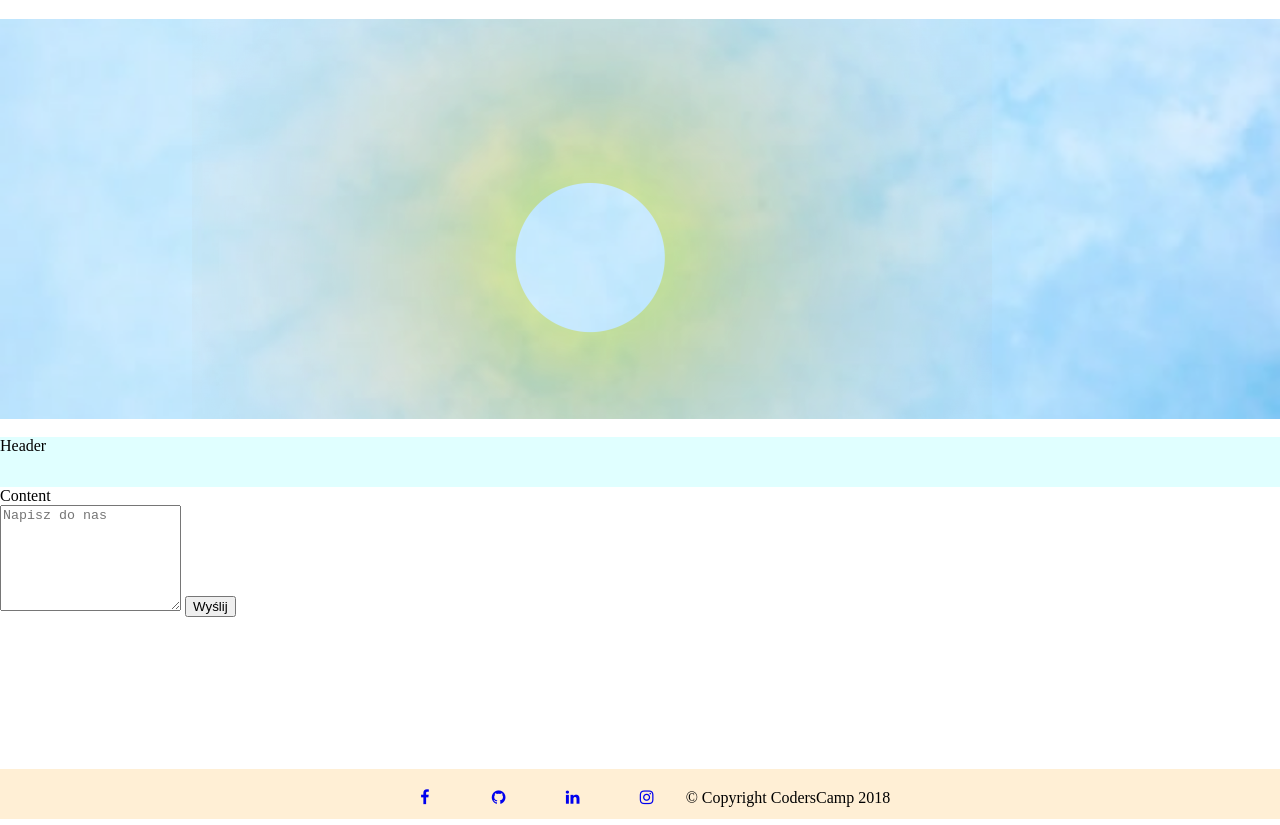
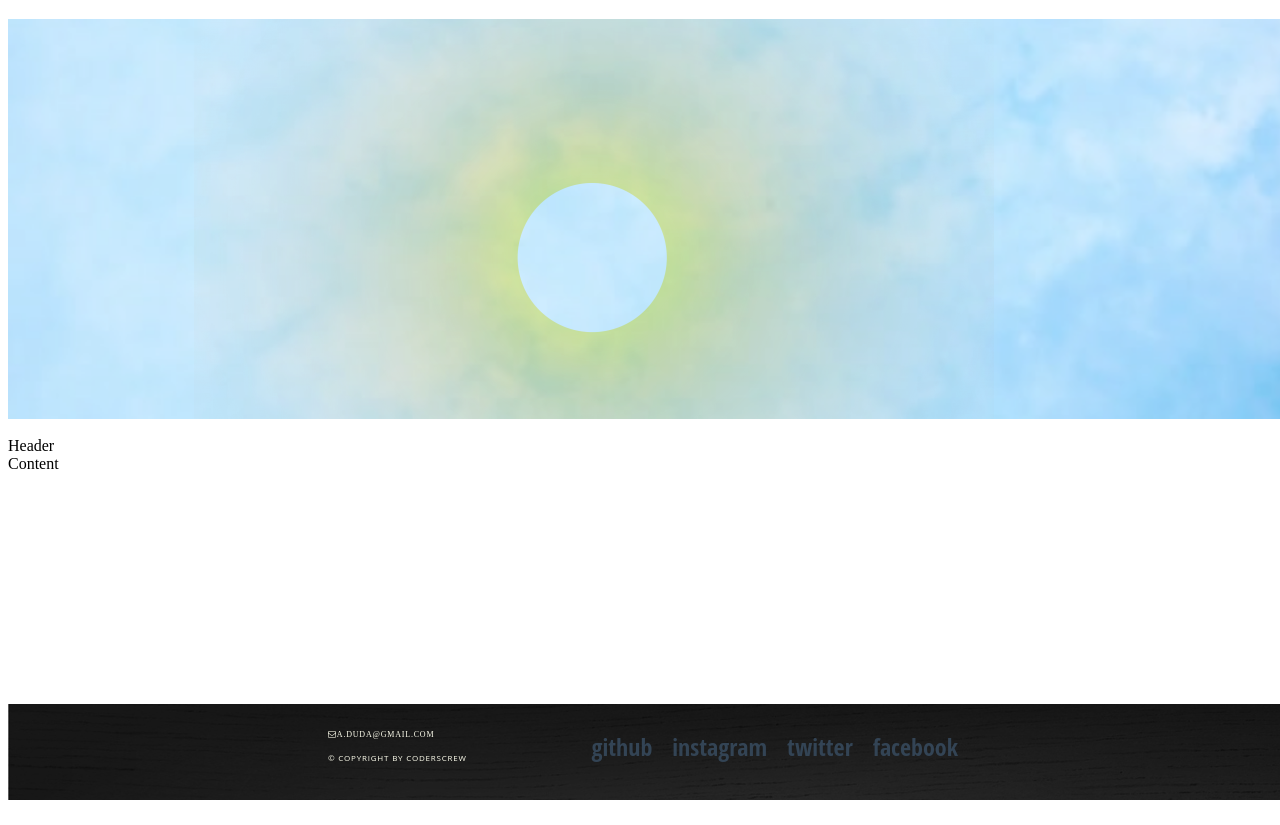
Before and after one commit to OwlFlash/2nd-repository, a website: page index.html in a window 1280 px wide. After the commit the page ends 800 px from the top, so only its background shows below. Drawn offline with Linux system fonts and the light colour scheme.

Commit message:
Added footer and contactmail

```diff
--- a/index.html
+++ b/index.html
@@ -14,18 +14,22 @@
 <header>Header</header>
 <article>Content
 
-    <div id="contact">
-<textarea id="subject" name="subject" placeholder="Napisz do nas"style="height:100px"></textarea>
-<input type="submit" value="Wyślij">
-</div>
+
 
 </article>
 <footer>
-<a href="https://facebook.com" target="_blank"><i class="fa fa-facebook" aria-hidden="true"></i></a>
-<a href="https://github.com" target="_blank"><i class="fa fa-github" aria-hidden="true"></i></a>
-<a href="https://linkedin.com" target="_blank"><i class="fa fa-linkedin" aria-hidden="true"></i></a>
-<a href="https://instagram.com" target="_blank"><i class="fa fa-instagram" aria-hidden="true"></i></a>
-</div id="napis"> &copy Copyright CodersCamp 2018</div>
+<div id="footer_container">
+    <p class="copyright_text"><i class="fa fa-envelope-o">a.duda@gmail.com</i><br /><br />
+        &copy; Copyright by CodersCrew
+    </p>
+
+    <ul class="media">
+        <li><a href="#">facebook</a></li>
+        <li><a href="#">twitter</a></li>
+        <li><a href="#">instagram</a></li>
+        <li><a href="#">github</a></li>
+    </ul>
+</div>
 </footer>
 <script src="index.js"></script>
 </body>
--- a/style.css
+++ b/style.css
@@ -106,45 +106,62 @@
     background: url(./public/sun/cloud.jpg) center no-repeat;
     background-size: cover;
 }
-html {
-    height: 100%;
-}
-body {
-    min-height: 100%;
-    padding: 0;
-    margin: 0;
-    position: relative;
-}
-header {
-    height: 50px;
-    background: lightcyan;
-}
+
+@import url('https://fonts.googleapis.com/css?family=Open+Sans+Condensed:300');
+
 footer {
-    background: PapayaWhip;
-}
-body {
-    position: relative;
-}
-body::after {
-    content: '';
-    display: block;
-    height: 50px;
-}
-footer {
-    position: absolute;
+    background-image: url(public/footer/img.jpg);
+    position: fixed;
     bottom: 0;
     width: 100%;
-    height: 50px;
-    text-align: center;
+    height: 12%;
 }
+
+#footer_container {
+    max-width: 640px;
+    margin: 0 auto;
+    padding-top: 20;
+    height: 100px;
+
+}
+
+.media {
+    list-style-type: none;
+}
+
+.media li a {
+    font-family: 'Open Sans Condensed', cursive;
+    font-size: 24px;
+    display: inline;
+    float: right;
+    padding: 10px;
+    color: #334455;
+    text-decoration: none;
+    -o-transition: .5s;
+    -ms-transition: .5s;
+    -moz-transition: .5s;
+    -webkit-transition: .5s;
+    transition: .5s;
+}
+.media li a:hover {
+    color: #e3e3;
+}
+
+.copyright_text {
+    font-family: 'Open Sans', sans-serif;
+    font-weight: 400;
+    padding-top: 20;
+    line-height: 1.5em;
+    float: left;
+    letter-spacing: 0.1em;
+    text-transform: uppercase;
+    font-size: 0.5em;
+    color: #ffffee;
+
+}
+
 .fa {
-    padding: 20px;
-    font-size: 30px;
-    width: 30px;
-    text-align: center;
-    text-decoration: none;
-     border-radius: 100%;
+    color: #ffffee;
+    position: relative;
+    bottom: 0;
 }
-#contact {
-    height: 100px;
-}
```
Also changed, not shown: public/footer/img.jpg (added).
